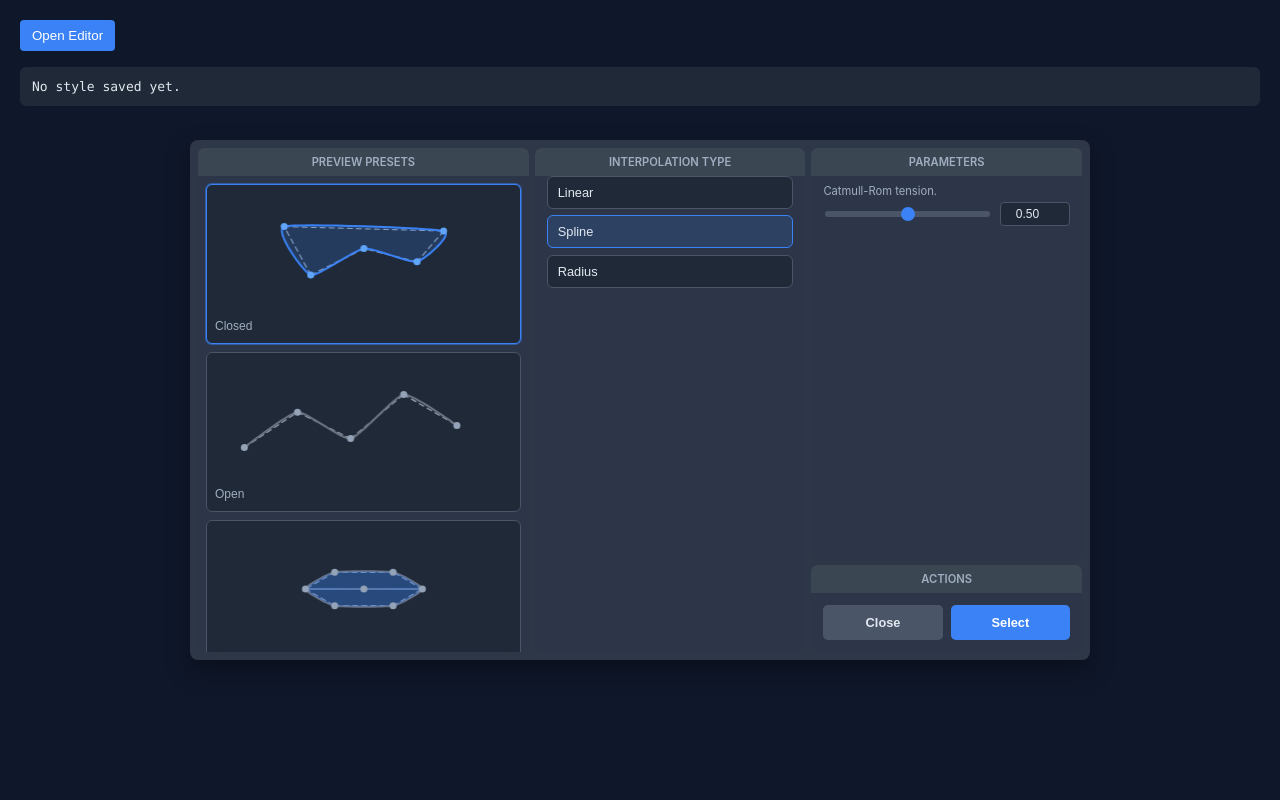
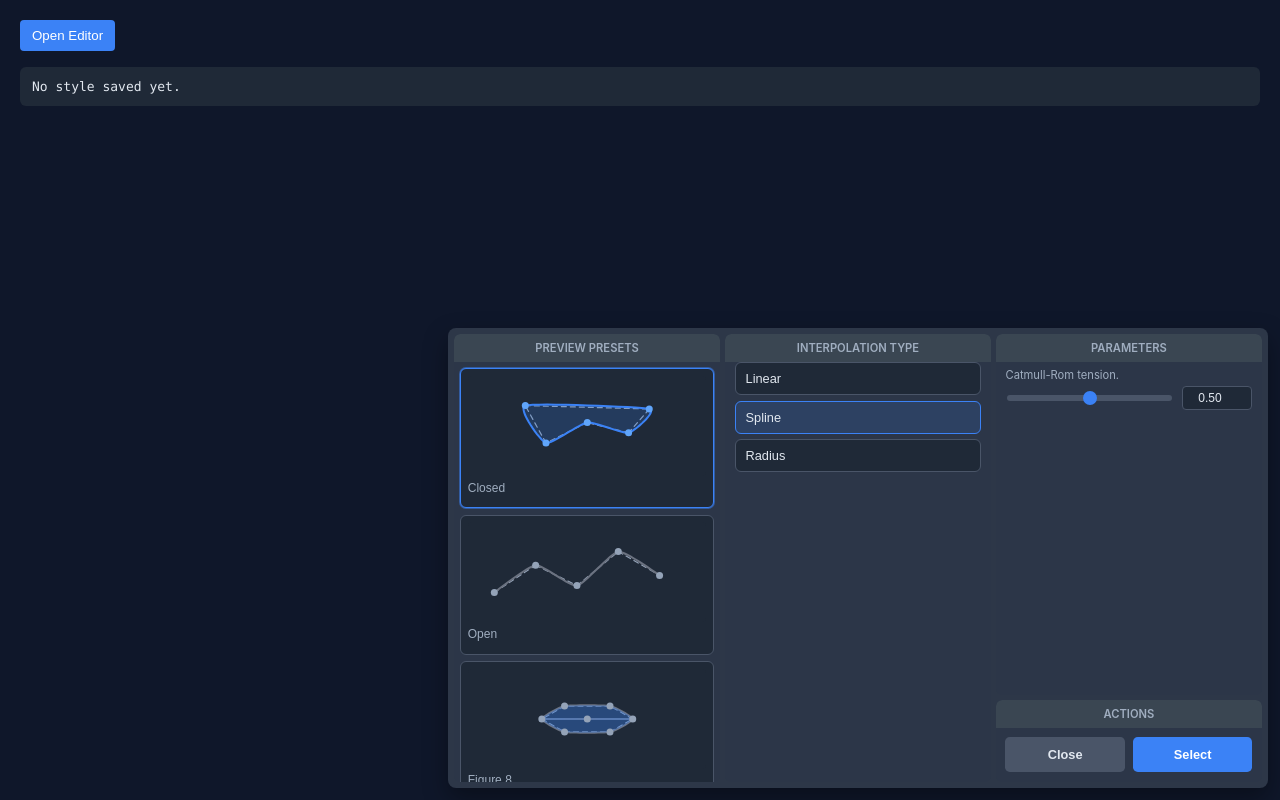
Before and after one commit to svenviktorjonsson/interpolation-editor, a website with bundled scripts: page test.html in a window 1280 px wide. Built offline with nearby package versions, Linux system fonts and the light colour scheme.

Commit message:
updated style

```diff
--- a/style.css
+++ b/style.css
@@ -12,18 +12,20 @@
 
 .interpolation-editor-container {
     position: fixed;
-    top: 50%;
-    left: 50%;
-    transform: translate(-50%, -50%);
+    right: 12px;
+    bottom: 12px;
+    top: auto;
+    left: auto;
+    transform: none;
     z-index: 5000;
-    width: 900px;
-    max-width: calc(100vw - 2rem);
-    height: 520px;
-    max-height: calc(100vh - 2rem);
+    width: 820px;
+    max-width: calc(100vw - 1.5rem);
+    height: 460px;
+    max-height: calc(100vh - 1.5rem);
     background-color: var(--editor-bg);
     border-radius: 0.5rem;
     box-shadow: 0 10px 25px rgba(0, 0, 0, 0.35);
-    padding: 0.5rem;
+    padding: 0.375rem;
     box-sizing: border-box;
     font-family: 'Inter', sans-serif;
     color: var(--text-primary);
@@ -31,12 +33,12 @@
 
 .interpolation-editor-layout {
     display: grid;
-    grid-template-columns: 1.1fr 0.9fr 0.9fr;
+    grid-template-columns: repeat(3, 1fr);
     grid-template-rows: 1fr auto;
     grid-template-areas:
         "preview type params"
         "preview type actions";
-    gap: 0.375rem;
+    gap: 0.3rem;
     height: 100%;
 }
 
@@ -47,6 +49,7 @@
     flex-direction: column;
     overflow: hidden;
     min-height: 0;
+    padding: 0;
 }
 
 .panel-header {
@@ -61,6 +64,8 @@
     text-transform: uppercase;
     background-color: var(--panel-header-bg);
     border-radius: 0.375rem 0.375rem 0 0;
+    padding: 0 6px;
+    margin: 0;
 }
 
 .preview-panel { grid-area: preview; }
@@ -69,10 +74,10 @@
 .actions-panel { grid-area: actions; }
 
 .preview-list {
-    padding: 0.5rem;
+    padding: 0.4rem;
     display: flex;
     flex-direction: column;
-    gap: 0.5rem;
+    gap: 0.4rem;
     overflow-y: auto;
 }
 
@@ -80,13 +85,13 @@
     background-color: #1f2937;
     border: 1px solid var(--panel-border);
     border-radius: 0.375rem;
-    padding: 0.5rem;
+    padding: 0.4rem;
     display: flex;
     flex-direction: column;
-    gap: 0.4rem;
+    gap: 0.3rem;
     cursor: pointer;
     transition: border-color 0.15s ease, box-shadow 0.15s ease;
-    min-height: 160px;
+    min-height: 140px;
 }
 
 .preview-card.is-active {
@@ -100,7 +105,7 @@
 
 .preview-card-canvas {
     width: 100%;
-    height: 120px;
+    height: 100px;
     border-radius: 0.25rem;
     background-color: #1f2937;
 }
@@ -114,7 +119,7 @@
 .toggle-group {
     display: flex;
     gap: 0.25rem;
-    margin: 0.5rem;
+    margin: 0.4rem;
     background-color: #4a5568;
     border-radius: 0.25rem;
     padding: 2px;
@@ -145,8 +150,8 @@
 .toggle-stack {
     display: flex;
     flex-direction: column;
-    gap: 0.4rem;
-    padding: 0 0.75rem 0.75rem;
+    gap: 0.35rem;
+    padding: 0 0.6rem 0.6rem;
 }
 
 .toggle-row {
@@ -167,7 +172,7 @@
 }
 
 .section-caption {
-    margin: 0.5rem 0.75rem 0.25rem;
+    margin: 0.4rem 0.6rem 0.25rem;
     font-size: 0.7rem;
     color: var(--text-muted);
 }
@@ -176,7 +181,7 @@
     display: flex;
     align-items: center;
     gap: 0.5rem;
-    padding: 0 0.75rem 0.75rem;
+    padding: 0 0.6rem 0.6rem;
 }
 
 .param-row input[type="range"] {
@@ -214,7 +219,7 @@
 .button-row {
     display: flex;
     gap: 0.5rem;
-    padding: 0.75rem;
+    padding: 0.6rem;
     margin-top: auto;
 }
 
@@ -257,14 +262,4 @@
         width: calc(100vw - 1rem);
         height: calc(100vh - 1rem);
     }
-
-    .interpolation-editor-layout {
-        grid-template-columns: 1fr;
-        grid-template-rows: auto auto auto auto;
-        grid-template-areas:
-            "preview"
-            "type"
-            "params"
-            "actions";
-    }
 }
```
